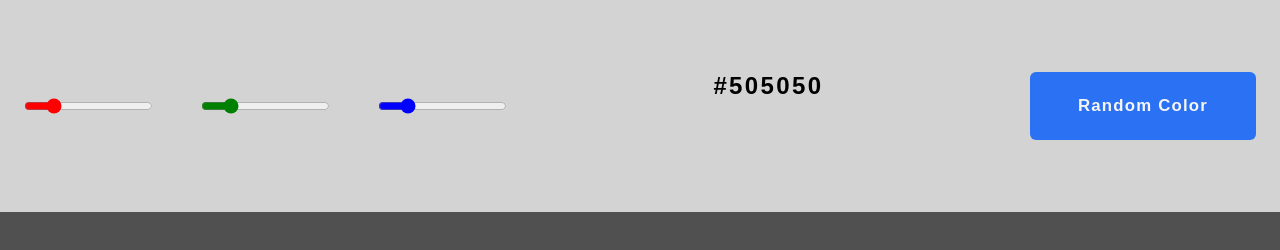
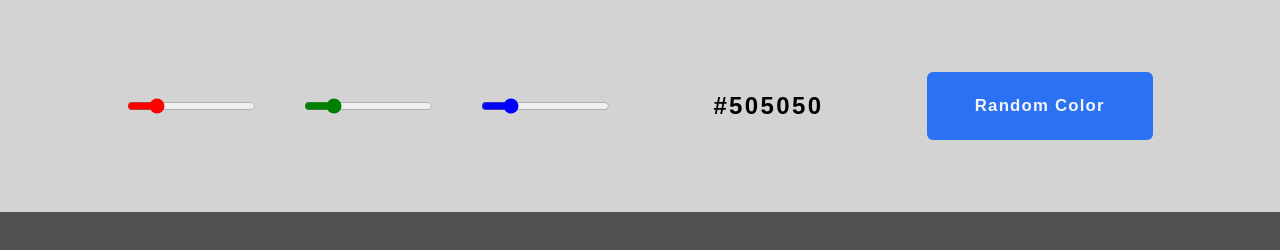
Before and after one commit to Manoo089/color-mixer, a plain HTML site: page index.html in a window 1280 px wide. Drawn offline with Linux system fonts and the light colour scheme.

Commit message:
fix: desktop screen layout

```diff
--- a/style.css
+++ b/style.css
@@ -20,7 +20,8 @@ body {
 
 .header {
     display: flex;
-    justify-content: space-between;
+    justify-content: space-evenly;
+    align-items: center;
     padding: 3rem 1rem;
     background-color: rgba(255, 255, 255, 0.75);
 }
```
